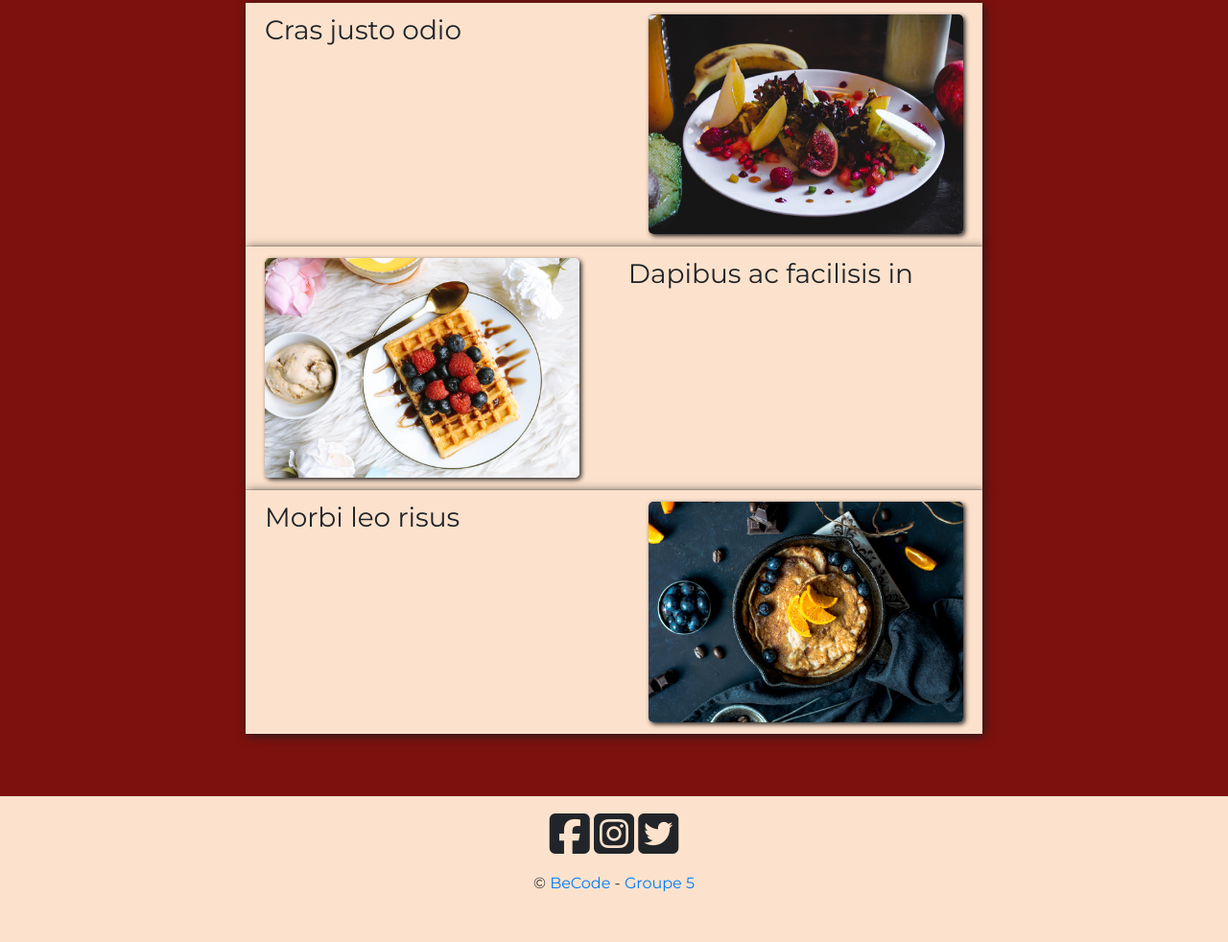
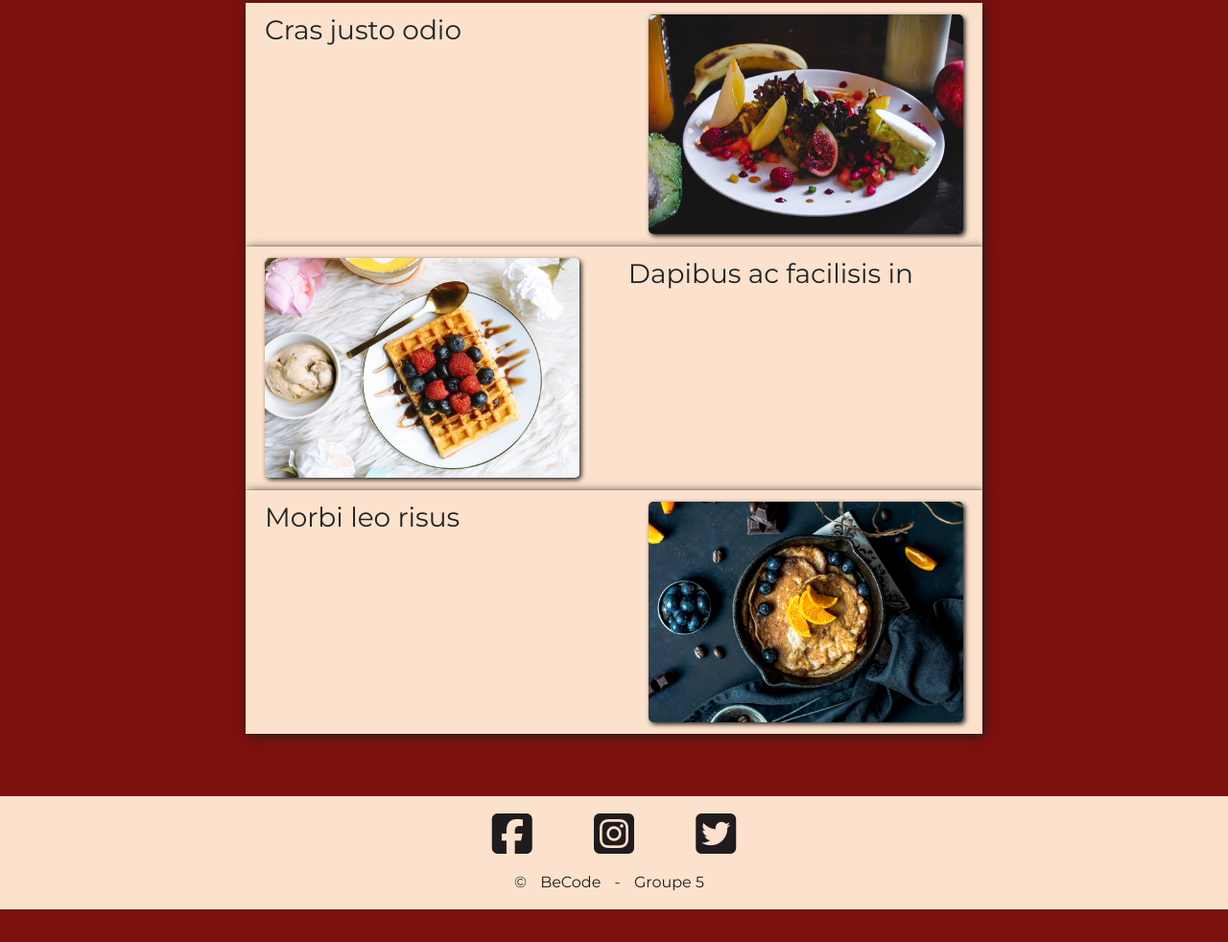
Before and after one commit to jcbrognez/restaurant-css-framework, a plain HTML site: page menu.html in a window 1280 px wide. Shown: the part 1923-2905 px from the top of the page at 96% size. After the commit the page ends 2871 px from the top, so only its background shows below. Drawn offline with nearby package versions, Linux system fonts and the light colour scheme; a web font is replaced by a local one.

Commit message:
commit menu and complete style

```diff
--- a/assets/scss/styles.scss
+++ b/assets/scss/styles.scss
@@ -11,7 +11,6 @@ $black : #201C1D;
 body {
     background-color: $purple;
     font-family: 'Montserrat', sans-serif;
-    min-height:100%;
 }
 
 header {
@@ -82,18 +81,28 @@ main {
 }
 
 footer {
-    position: relative;
     bottom: 0;
-    height: 19vh;
+    width: 100%;
+    height: 118px;
     margin-top: 65px;
     background-color: $white;
     display: flex;
     flex-direction: column;
     align-items: center;
 
-    .social {
-        margin: 15px 0 15px 0;
+    .social i {
+        margin: 15px 30px 15px 30px;
+        color: $black;
     }
+    a {
+        color: $black;
+        margin: 0 10px;
+
+        &:hover {
+            color: $black;
+        }
+    }
+
 }
 
 @media (max-width: 768px) {
--- a/menu.html
+++ b/menu.html
@@ -110,7 +110,8 @@
             <i class="fab fa-instagram-square fa-3x"></i>
             <i class="fab fa-twitter-square fa-3x"></i>
         </div>
-        <p>&copy; <a href="#">BeCode</a> - <a href="#">Groupe 5</a></p>
+        <p>&copy; <a href="https://becode.org/">BeCode</a> -
+            <a href="https://github.com/riizbae/restaurant-css-framework">Groupe 5</a></p>
     </footer>
 
     <script src="https://code.jquery.com/jquery-3.5.1.slim.min.js"
```
Also changed, not shown: assets/css/styles.css.
